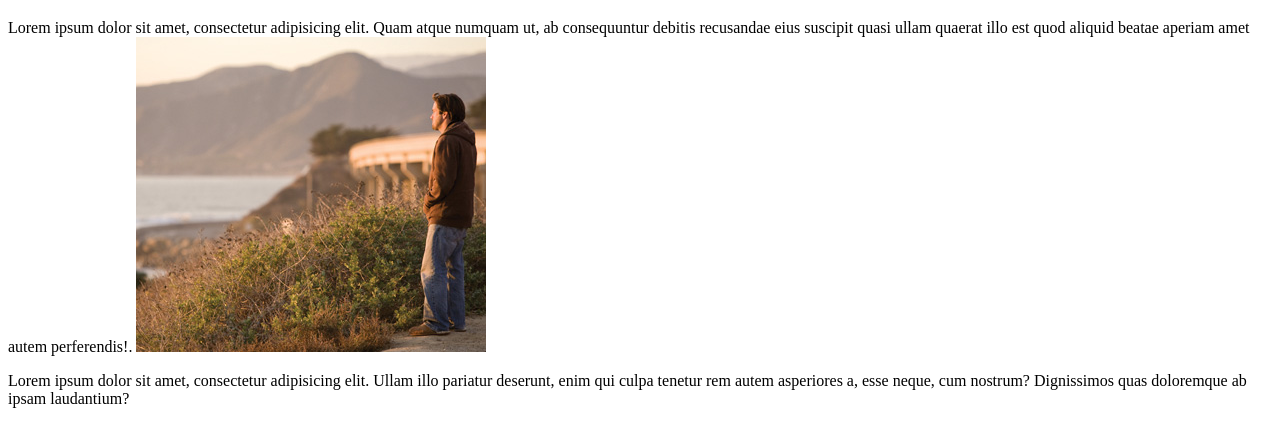
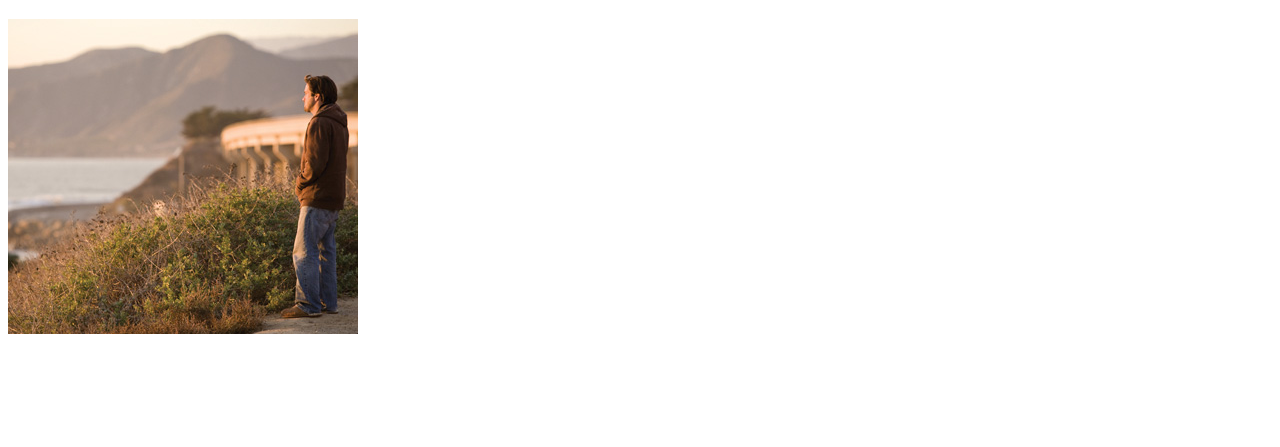
Before and after one commit to VitalGol/changeImages, a plain HTML site: page index.html in a window 1280 px wide. Shown: the part 61-508 px from the top of the page. Drawn offline with Linux system fonts and the light colour scheme.

Commit message:
fix all files

```diff
--- a/common.js
+++ b/common.js
@@ -1,18 +1,8 @@
-// Two methods for timers - setTimeout and SetInterval (single / repeating)
-
-function simpleMessage() {
-    alert("This is just an alert box");
-}
-
-// settimeout is in milliseconds
-//setTimeout(simpleMessage,5000);
-
-var myImage = document.getElementById("mainImage");
-
-var imageArray = ["_images/overlook.jpg", "_images/winery_sign.jpg", "_images/lunch.jpg",
-    "_images/bigSur.jpg", "_images/flag_photo.jpg", "_images/mission_look.jpg"
+var myImage = document.getElementById("mainImage"),
+	imageIndex = 0,
+	imageArray = ["./img/overlook.jpg", "./img/winery_sign.jpg", "./img/lunch.jpg",
+		"./img/bigSur.jpg", "./img/flag_photo.jpg", "./img/mission_look.jpg"
 	];
-var imageIndex = 0;
 
 function changeImage() {
 	myImage.setAttribute("src", imageArray[imageIndex]);
@@ -22,9 +12,5 @@ function changeImage() {
 	}
 }
 
-// setInterval is also in milliseconds
-var intervalHandle = setInterval(changeImage, 5000);
-
-myImage.onclick = function() {
-    clearInterval(intervalHandle);
-};
+// setInterval 5000 milliseconds
+setInterval(changeImage, 5000);
--- a/index.html
+++ b/index.html
@@ -1,23 +1,19 @@
-<!DOCTYPE html PUBLIC "-//W3C//DTD XHTML 1.0 Transitional//EN" "http://www.w3.org/TR/xhtml1/DTD/xhtml1-transitional.dtd">
-<html xmlns="http://www.w3.org/1999/xhtml">
+<!DOCTYPE html>
+<html lang="en">
 
 <head>
-    <meta http-equiv="Content-Type" content="text/html; charset=UTF-8" />
-    <title>A little about us...</title>
-    <link href="_css/main.css" rel="stylesheet" type="text/css" />
+	<meta charset="UTF-8">
+	<meta name="viewport" content="width=device-width, initial-scale=1.0">
+	<meta http-equiv="X-UA-Compatible" content="ie=edge">
+	<title>changeImage</title>
 </head>
 
 <body>
-    <div id="wrapper">
-        <div id="mainArticle">
-            <h1>function changeImage()</h1>
-            <p>Lorem ipsum dolor sit amet, consectetur adipisicing elit. Quam atque numquam ut, ab consequuntur debitis recusandae eius suscipit quasi ullam quaerat illo est quod aliquid beatae aperiam amet autem perferendis!.
-                <img src="_images/mission_look.jpg" id="mainImage" alt="Looking out at the Pacific" width="350" height="315" class="articleImage" />
-            </p>
-            <p>Lorem ipsum dolor sit amet, consectetur adipisicing elit. Ullam illo pariatur deserunt, enim qui culpa tenetur rem autem asperiores a, esse neque, cum nostrum? Dignissimos quas doloremque ab ipsam laudantium?</p>
-        </div>
-    </div>
-    <script src="common.js"></script>
+	<div id="mainArticle">
+		<h1>function changeImage()</h1>
+		<img src="./img/mission_look.jpg" id="mainImage" alt="Looking out at the Pacific" width="350" height="315">
+	</div>
+	<script src="common.js"></script>
 </body>
 
 </html>
```
Also changed, not shown: img/bigSur.jpg (renamed from _images/bigSur.jpg), img/flag_photo.jpg (renamed from _images/flag_photo.jpg), img/lunch.jpg (renamed from _images/lunch.jpg), img/mission_look.jpg (renamed from _images/mission_look.jpg), img/overlook.jpg (renamed from _images/overlook.jpg), img/winery_sign.jpg (renamed from _images/winery_sign.jpg). Lines whose indentation alone changed are shown as unchanged.
